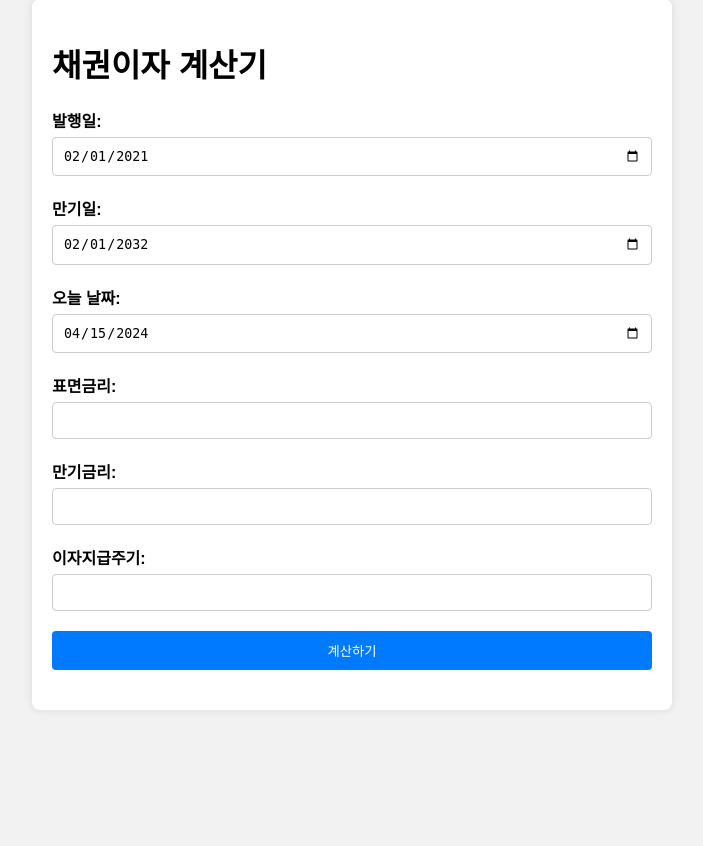
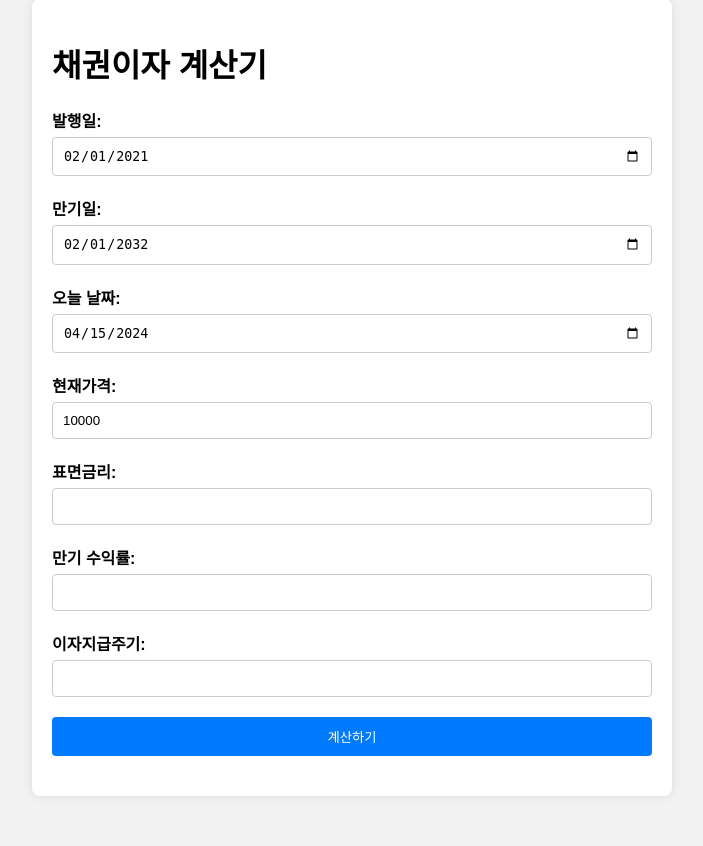
Before and after one commit to h0912w/Cal_Bond_V001, a Django app: page / in a window 1280 px wide. Shown: the part 51-897 px from the top of the page, without its empty margins (288-991 px from the left). Before the commit the page ends 761 px from the top, so only its background shows below. Run offline with Django 5.2, Linux system fonts and the light colour scheme.

Commit message:
2404151714

```diff
--- a/config/templates/config/main.html
+++ b/config/templates/config/main.html
@@ -1,19 +1,20 @@
-<!-- templates/bonds/calculate_bond.html -->
-
 <!DOCTYPE html>
 <html lang="ko">
+
 <head>
     <meta charset="UTF-8">
+    <meta http-equiv="X-UA-Compatible" content="IE=edge">
     <meta name="viewport" content="width=device-width, initial-scale=1.0">
     <title>채권이자 계산기</title>
     <style>
-        /* Add your custom CSS for responsiveness here */
+        /* 스타일 시트 정의 */
         body {
             font-family: Arial, sans-serif;
             margin: 0;
             padding: 0;
             background-color: #f2f2f2;
         }
+
         .container {
             max-width: 600px;
             margin: 50px auto;
@@ -22,14 +23,17 @@
             border-radius: 8px;
             box-shadow: 0 0 10px rgba(0, 0, 0, 0.1);
         }
+
         .form-group {
             margin-bottom: 20px;
         }
+
         label {
             display: block;
             font-weight: bold;
             margin-bottom: 5px;
         }
+
         input[type="date"],
         input[type="number"] {
             width: 100%;
@@ -38,6 +42,7 @@
             border-radius: 4px;
             box-sizing: border-box;
         }
+
         input[type="submit"] {
             width: 100%;
             padding: 10px;
@@ -47,24 +52,30 @@
             color: #fff;
             cursor: pointer;
         }
+
         input[type="submit"]:hover {
             background-color: #0056b3;
         }
+
         table {
             width: 100%;
             border-collapse: collapse;
             margin-top: 20px;
         }
-        th, td {
+
+        th,
+        td {
             border: 1px solid #ddd;
             padding: 8px;
             text-align: left;
         }
+
         th {
             background-color: #f2f2f2;
         }
     </style>
 </head>
+
 <body>
     <div class="container">
         <h1>채권이자 계산기</h1>
@@ -83,22 +94,27 @@
                 <input type="date" id="오늘날짜" name="오늘날짜" required>
             </div>
             <div class="form-group">
+                <label for="현재가격">현재가격:</label>
+                <input type="number" id="현재가격" name="현재가격" value="10000" step="0.01" required>
+            </div>
+            <div class="form-group">
                 <label for="표면금리">표면금리:</label>
                 <input type="number" id="표면금리" name="표면금리" step="0.01" required>
             </div>
             <div class="form-group">
-                <label for="만기금리">만기금리:</label>
-                <input type="number" id="만기금리" name="만기금리" step="0.01" required>
+                <label for="만기수익률">만기 수익률:</label> <!-- "만기금리" -> "만기 수익률" -->
+                <input type="number" id="만기수익률" name="만기수익률" step="0.01" required> <!-- "만기금리" -> "만기 수익률" -->
             </div>
             <div class="form-group">
                 <label for="이자지급주기">이자지급주기:</label>
                 <input type="number" id="이자지급주기" name="이자지급주기" required>
             </div>
             <input type="submit" value="계산하기">
+            <div id="totalInterest"></div> <!-- 채권이자 합계 표시 div 요소 -->
+            <div id="investmentPeriod"></div> <!-- 투자기간을 표시할 div 요소 -->
+            <div id="interestPaymentCount"></div> <!-- 이자지급횟수 표시할 div 요소 -->
         </form>
         <table id="interestTable"></table>
-        <div id="totalInterest"></div>
-        <div id="totalPayments"></div>
     </div>
     <script>
         // 오늘 날짜를 가져와서 오늘 날짜 입력란에 설정
@@ -123,7 +139,6 @@
             var today = new Date(document.getElementById('오늘날짜').value);
             var interestDates = [];
 
-
             // 첫 번째 열의 날짜 계산
             for (var date = new Date(issueDate); date <= maturityDate; date.setMonth(date.getMonth() + interestPaymentCycle)) {
                 interestDates.push(new Date(date));
@@ -146,9 +161,21 @@
             return interestDates;
         }
 
+
+        // 투자 기간을 계산하고 반환하는 함수
+        function calculateInvestmentPeriod() {
+            var todayDate = new Date(document.getElementById('오늘날짜').value);
+            var maturityDate = new Date(document.getElementById('만기일').value);
+            var diffTime = maturityDate - todayDate;
+            var diffDays = Math.ceil(diffTime / (1000 * 60 * 60 * 24)); // 일 단위로 계산
+            return diffDays;
+        }
+
+
         // form 제출 이벤트 핸들러
         document.getElementById('bondForm').addEventListener('submit', function(event) {
             event.preventDefault();
+
             var interestDates = calculateInterestDates();
             var interestTable = "<tr><th>이자가 지급되는 날짜</th><th>요일</th><th>지급 예정 이자</th></tr>";
             var totalInterest = 0;
@@ -159,11 +186,28 @@
             }
             document.getElementById('interestTable').innerHTML = interestTable;
 
-            // 받게되는 이자 총액 및 총 횟수 계산
-            var totalPayments = interestDates.length;
-            document.getElementById('totalInterest').innerHTML = "<strong>받게되는 이자 총액:</strong> " + totalInterest.toFixed(2);
-            document.getElementById('totalPayments').innerHTML = "<strong>이자가 지급되는 횟수:</strong> " + totalPayments;
+            // 투자 기간 계산
+            var investmentPeriod = calculateInvestmentPeriod();
+            document.getElementById('investmentPeriod').innerHTML = "<strong>투자 기간:</strong> " + investmentPeriod + "일";
+
+            // 이자가 지급되는 횟수 계산 및 표시
+            var interestPaymentCount = interestDates.length;
+            document.getElementById('interestPaymentCount').innerHTML += "<strong>이자가 지급되는 횟수:</strong> " + interestPaymentCount + "회";
+
+
+            // 채권이자 합계 표시
+            document.getElementById('totalInterest').innerHTML = "<strong>채권이자 합계:</strong> " + totalInterest.toFixed(2);
+
+            // 만기 수익률 계산
+            var maturityYield = parseFloat(document.getElementById('만기수익률').value) * 100; // "만기금리" -> "만기 수익률"
+
+            // 만기 수익률 표시
+            var maturityYieldElement = document.createElement('div'); // "만기금리" -> "만기 수익률"
+            maturityYieldElement.innerHTML = "<strong>만기 지급 이자:</strong> " + maturityYield.toFixed(2); // "만기금리" -> "만기 수익률"
+            document.getElementById('totalInterest').appendChild(maturityYieldElement);
         });
+
     </script>
 </body>
+
 </html>
```
